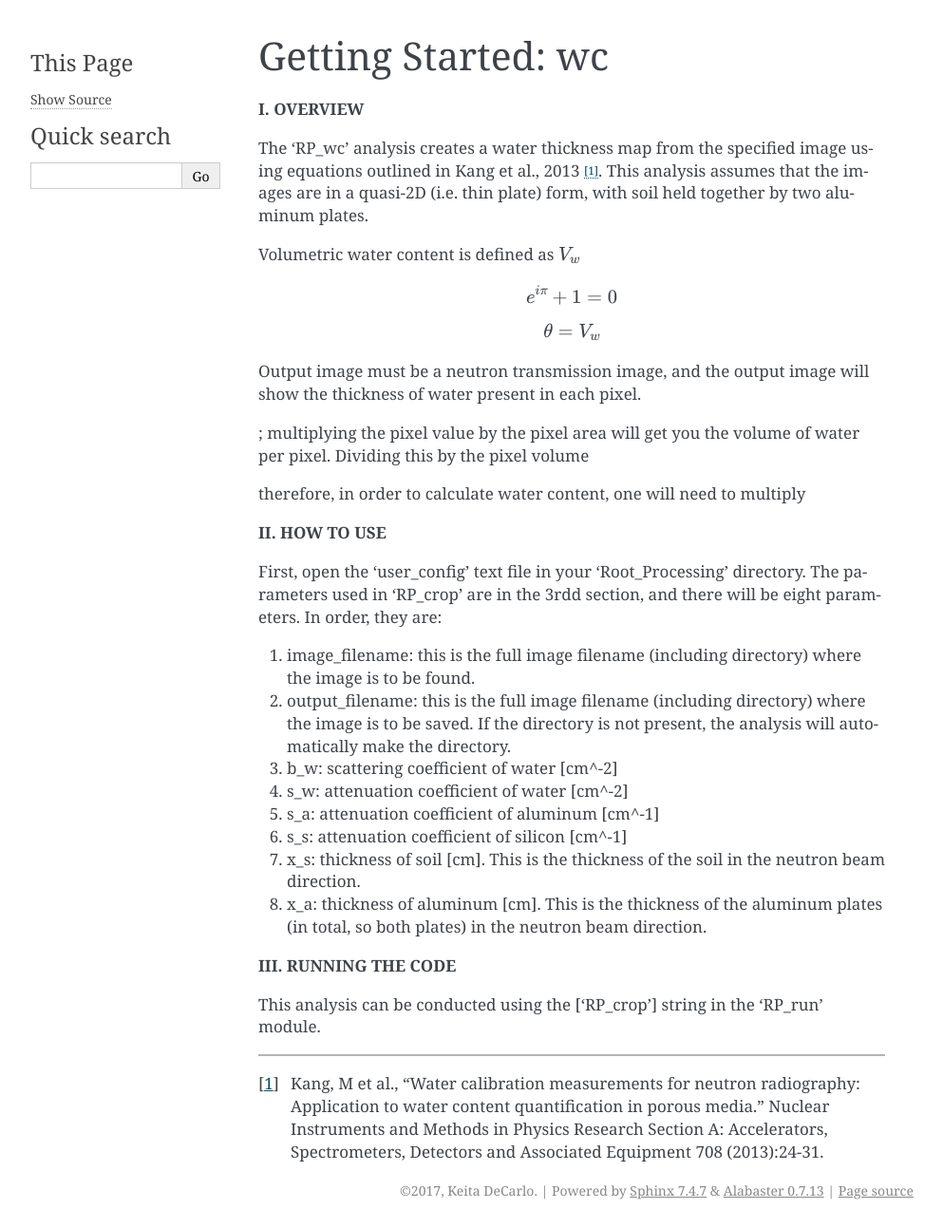
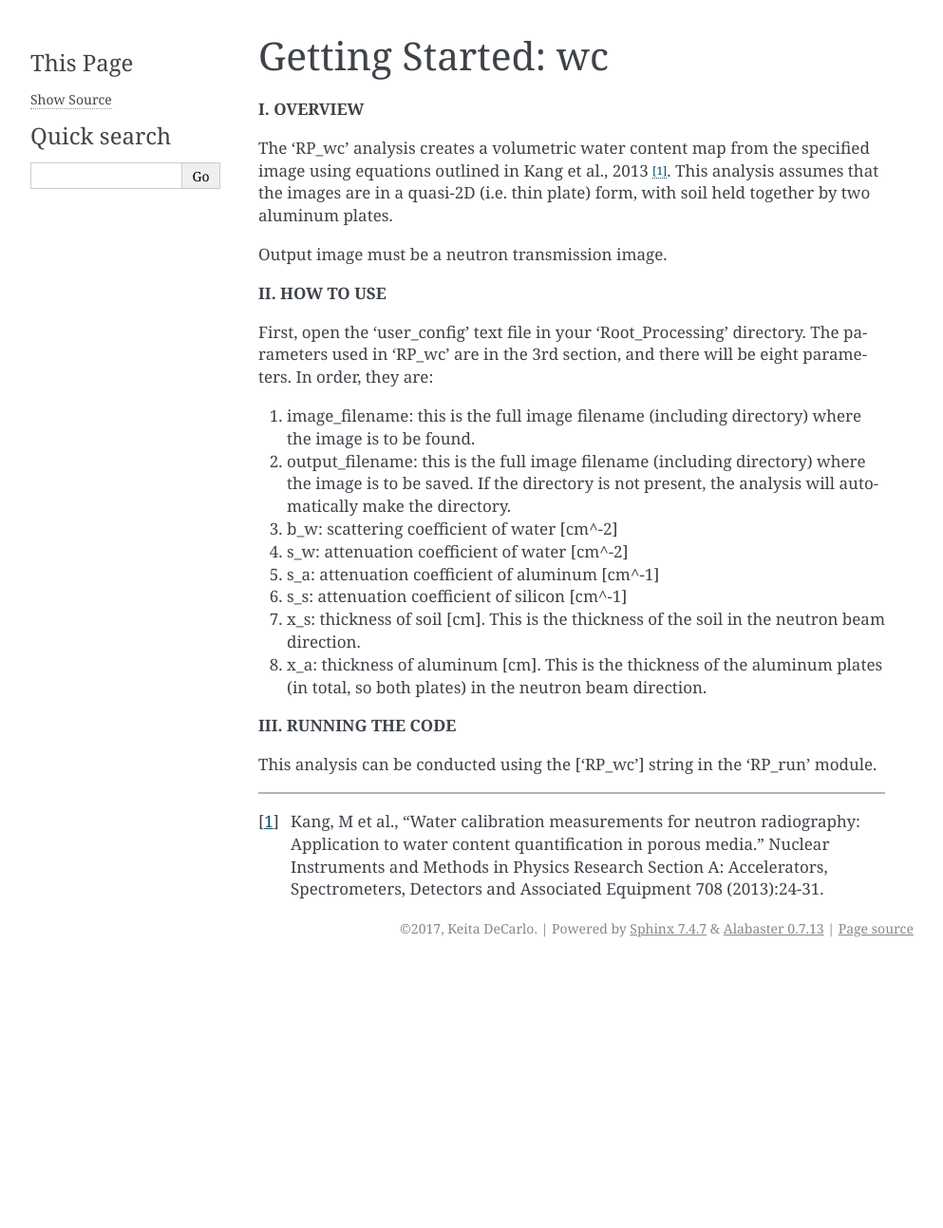
Before and after one commit to kdecarlo/CG1D_rootprocessing, a Sphinx documentation site: the page built from Root_Processing/Documentation/wc_tutorial.rst, in a window 1280 px wide. Shown: the whole page at 95% size, without its empty margins (148-1141 px from the left). Built offline with Sphinx 7.4.7, drawn with Linux system fonts in a browser that asks for light colours; pages that are not in the unit, such as notebooks, are missing from menus; after the commit the page ends 1017 px from its top, so only the background shows below that.

Commit message:
Add files via upload

```diff
--- a/Root_Processing/Documentation/wc_tutorial.rst
+++ b/Root_Processing/Documentation/wc_tutorial.rst
@@ -6,24 +6,13 @@ Getting Started: wc
 
 **I. OVERVIEW**
 
-The 'RP_wc' analysis creates a water thickness map from the specified image using equations outlined in Kang et al., 2013 [1]_.  This analysis assumes that the images are in a quasi-2D (i.e. thin plate) form, with soil held together by two aluminum plates.
+The 'RP_wc' analysis creates a volumetric water content map from the specified image using equations outlined in Kang et al., 2013 [1]_.  This analysis assumes that the images are in a quasi-2D (i.e. thin plate) form, with soil held together by two aluminum plates.
 
-Volumetric water content is defined as :math:`V_w`
-
-.. math:: e^{i\pi} + 1 = 0
-
-.. math:: \theta = {V_w}
-
-Output image must be a neutron transmission image, and the output image will show the thickness of water present in each pixel.
-
-
-; multiplying the pixel value by the pixel area will get you the volume of water per pixel.  Dividing this by the pixel volume
-
-therefore, in order to calculate water content, one will need to multiply
+Output image must be a neutron transmission image.
 
 **II. HOW TO USE**
 
-First, open the 'user_config' text file in your 'Root_Processing' directory.  The parameters used in 'RP_crop' are in the 3rdd section, and there will be eight parameters.  In order, they are:
+First, open the 'user_config' text file in your 'Root_Processing' directory.  The parameters used in 'RP_wc' are in the 3rd section, and there will be eight parameters.  In order, they are:
 
 1. image_filename: this is the full image filename (including directory) where the image is to be found.
 
@@ -43,7 +32,7 @@ First, open the 'user_config' text file in your 'Root_Processing' directory.  Th
 
 **III. RUNNING THE CODE**
 
-This analysis can be conducted using the ['RP_crop'] string in the 'RP_run' module.
+This analysis can be conducted using the ['RP_wc'] string in the 'RP_run' module.
 
 ---------------
 
```
